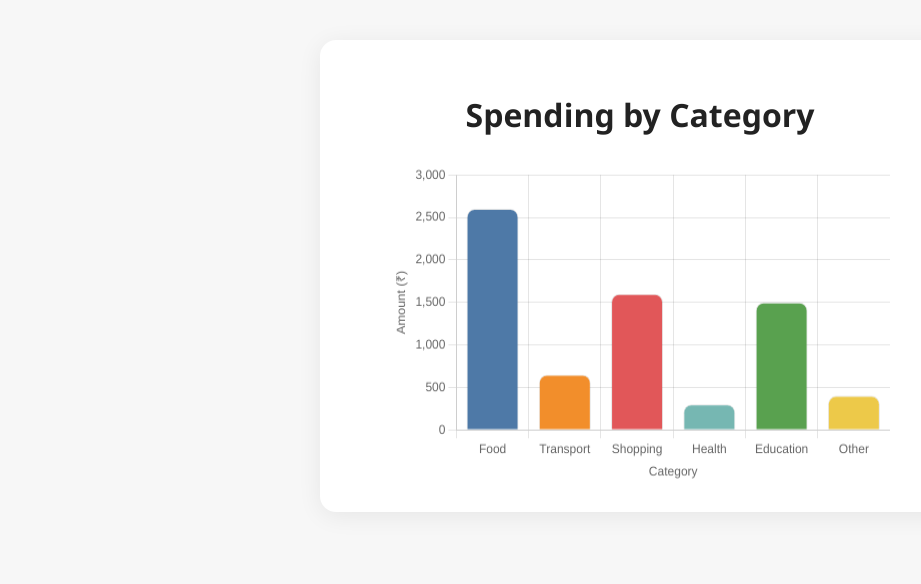
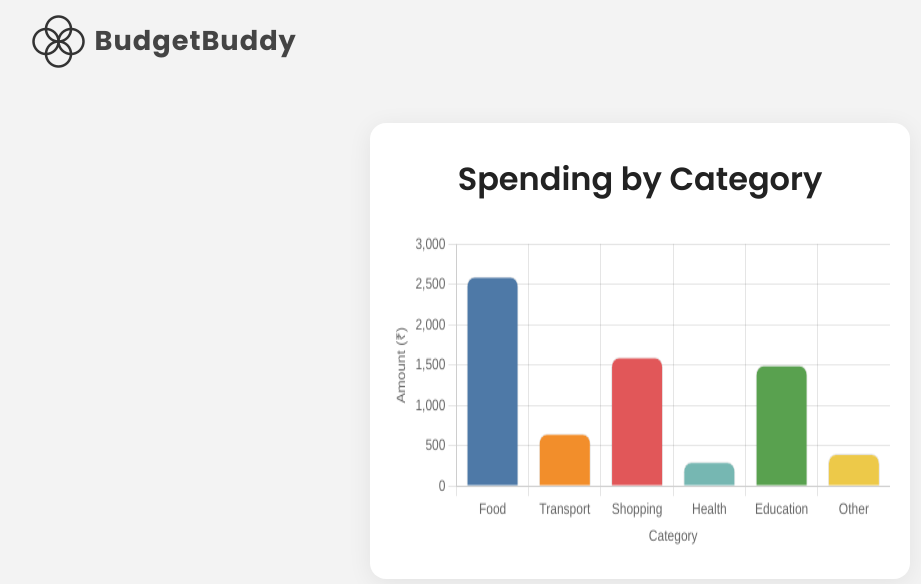
Before and after one commit to create-with-vishwesh/dt, a plain HTML site: page category-graph.html in a window 1280 px wide. Shown: the whole page, without its empty margins (0-921 px from the left). Drawn offline with nearby package versions, Linux system fonts and the light colour scheme.

Commit message:
nav bar in graph

```diff
--- a/category-graph.html
+++ b/category-graph.html
@@ -5,8 +5,17 @@
     <meta name="viewport" content="width=device-width, initial-scale=1.0">
     <title>BudgetBuddy | Graph</title>
     <link rel="stylesheet" href="category-graph.css">
+    <link rel="stylesheet" href="style/style.css">
+    <link rel="stylesheet" href="style/suggestions.css">
+    <link rel="icon" href="images/logo.png">
 </head>
 <body>
+    <nav>
+        <div class="brand-logo" style="display: flex; align-items: center; gap: 10px;">
+            <img src="images/logo.png" alt="logo" class="logo">
+            <span class="brand-name" style="font-size: 1.7rem; font-weight: bold; letter-spacing: 1px;">BudgetBuddy</span>
+        </div>
+    </nav>
     <div class="container">
         <h1>Spending by Category</h1>
         <canvas id="categoryBarChart"></canvas>
```
Also changed, not shown: index.html (+8 -3 lines).
